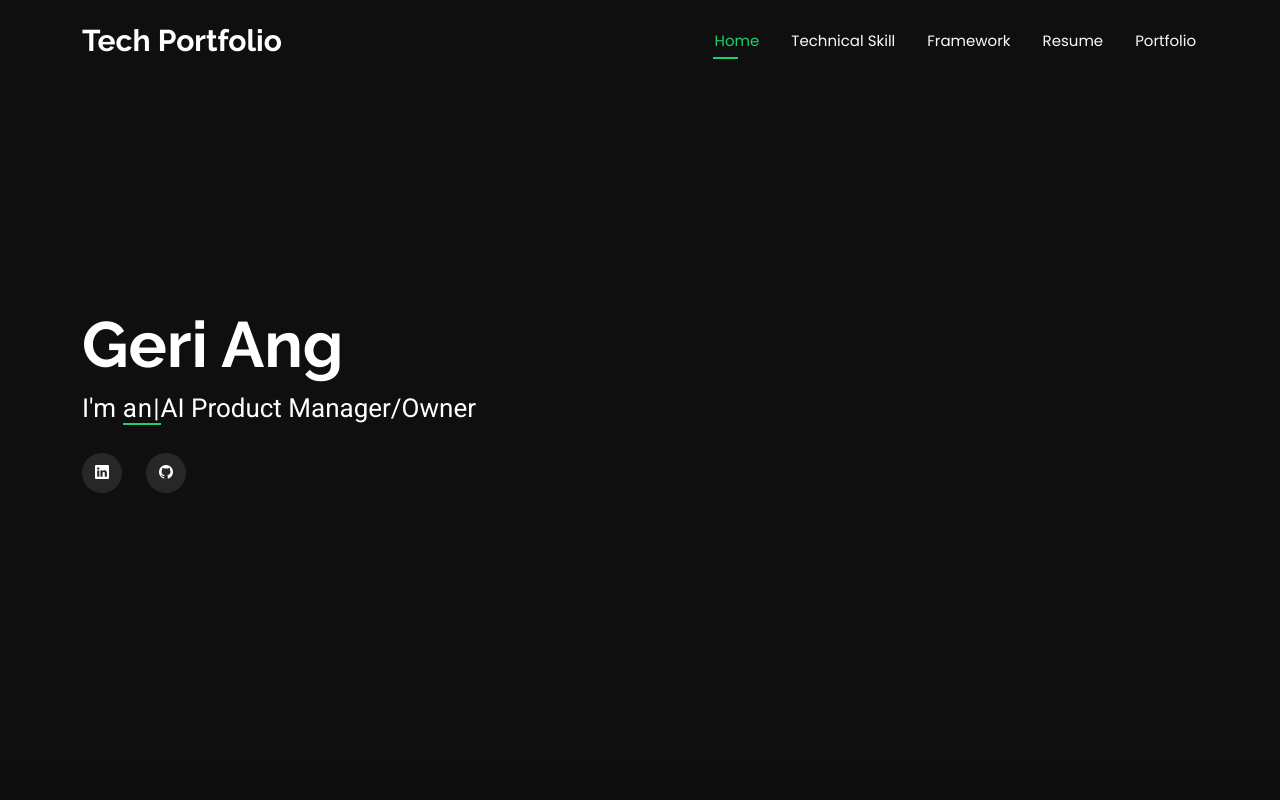
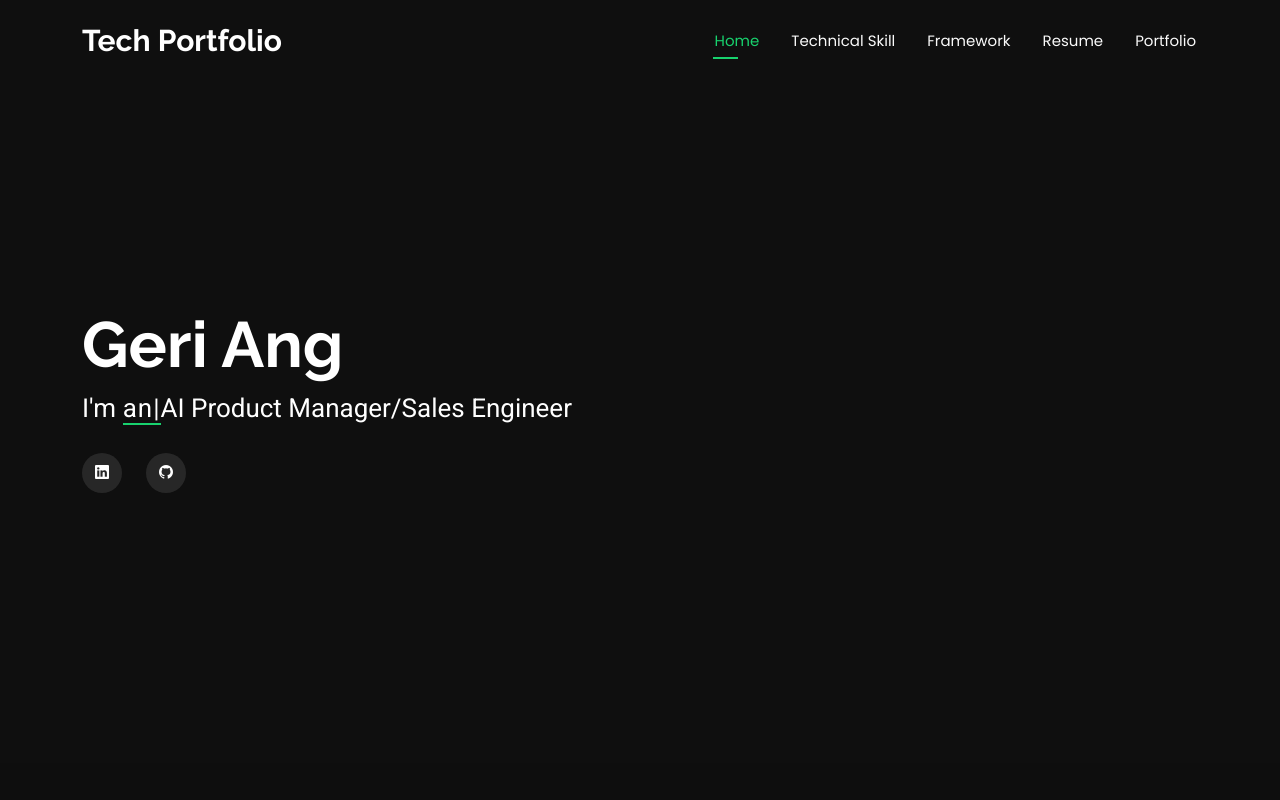
Before and after one commit to geriang/personal, a plain HTML site: page index.html in a window 1280 px wide. Shown: the top 800 px of the page. Drawn offline with Linux system fonts and the light colour scheme.

Commit message:
add sales engineer

```diff
--- a/index.html
+++ b/index.html
@@ -71,7 +71,7 @@
 
       <div class="container" data-aos="zoom-out" data-aos-delay="100">
         <h2>Geri Ang</h2>
-        <p>I'm <span class="typed" data-typed-items="an aspiring"></span>AI Product Manager/Owner<span class="typed-cursor typed-cursor--blink"></span></p>
+        <p>I'm <span class="typed" data-typed-items="an aspiring"></span>AI Product Manager/Sales Engineer<span class="typed-cursor typed-cursor--blink"></span></p>
         <div class="social-links">
           <a href="https://www.linkedin.com/in/gerillima/"><i class="bi bi-linkedin"></i></a>
           <a href="https://github.com/geriang"><i class="bi bi-github"></i></a>
```
